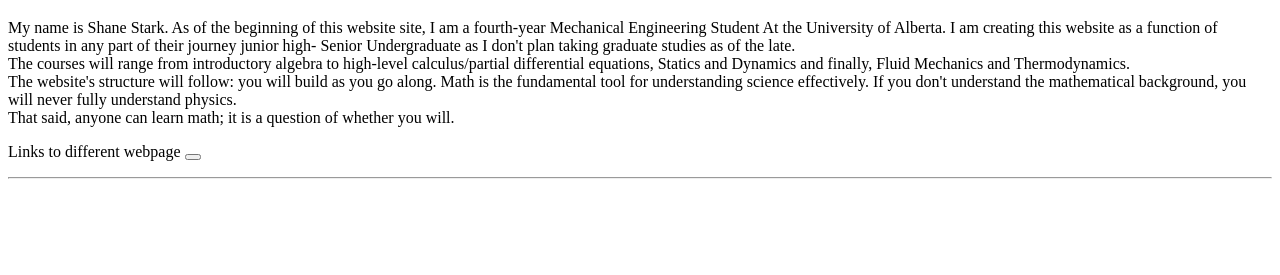
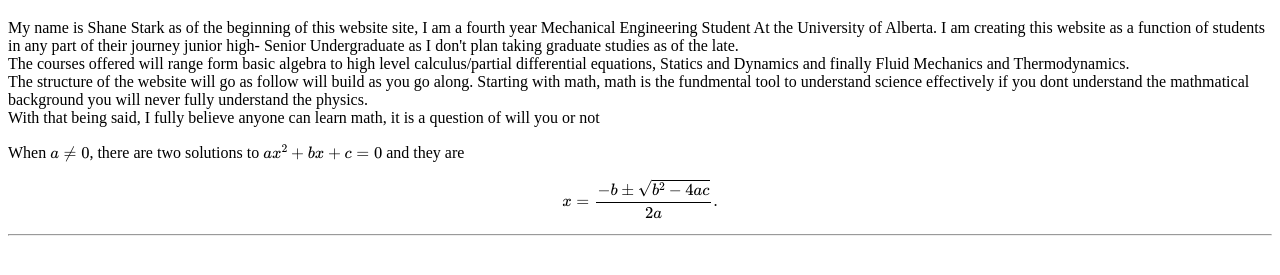
Before and after one commit to Shane-Stark/Starkwebsite, a plain HTML site: page index.html in a window 1280 px wide. Shown: the part 61-336 px from the top of the page. Drawn offline with nearby package versions, Linux system fonts and the light colour scheme.

Commit message:
Add files via upload

```diff
--- a/index.html
+++ b/index.html
@@ -1,33 +1,24 @@
 <!DOCTYPE html>
 <html>
 <body>
-          <meta charset="UTF-8">
-          <meta name="description" content="Math and Science help">
-          <meta name="keywords" content="Math,Physics,Calculus">
-          <meta name="author" content="Shane Stark">
-          <meta name="viewport" content="width=device-width, initial-scale=1.0">
-          <meta http-equiv="refresh" content="15">
-
 <script id="MathJax-script" async
           src="https://cdn.jsdelivr.net/npm/mathjax@3/es5/tex-mml-chtml.js">
 </script>
 <h1> Introduction </h1>
- <p> My name is Shane Stark. As of the beginning of this website site, I am a fourth-year Mechanical Engineering Student At the University of Alberta. I am creating this website as a function of students in any part of their journey junior high- Senior Undergraduate as I don't plan taking graduate studies as of the late.
+ <p> My name is Shane Stark as of the beginning of this website site, I am a fourth year Mechanical Engineering Student At the University of Alberta. I am creating this website as a function of students in any part of their journey junior high- Senior Undergraduate as I don't plan taking graduate studies as of the late.
 <br>
-The courses will range from introductory algebra to high-level calculus/partial differential equations, Statics and Dynamics and finally, Fluid Mechanics and Thermodynamics.
+The courses offered will range form basic algebra to high level calculus/partial differential equations, Statics and Dynamics and finally Fluid Mechanics and Thermodynamics.
 <br>
-The website's structure will follow: you will build as you go along. Math is the fundamental tool for understanding science effectively.
-If you don't understand the mathematical background, you will never fully understand physics.
+The structure of the website will go as follow will build as you go along. Starting with math, math is the fundmental tool to understand science effectively
+if you dont understand the mathmatical background you will never fully understand the physics.
 <br>
-That said, anyone can learn math; it is a question of whether you will.
+With that being said, I fully believe anyone can learn math, it is a question of will you or not
+
+<p>
+    When \(a \ne 0\), there are two solutions to \(ax^2 + bx + c = 0\) and they are
+    \[x = {-b \pm \sqrt{b^2-4ac} \over 2a}.\]
   </p>
-<p>
-          Links to different webpage
-          <a href="https://shane-stark.github.io/Starkwebsite/Pre-Calculus">
-                       <button>
-                       </button>
-          </a>
-</p>
+  </p>
     </body>
 <hr>
 </hmtl>
```
Also changed, not shown: Background.png (added), style.css (added).
